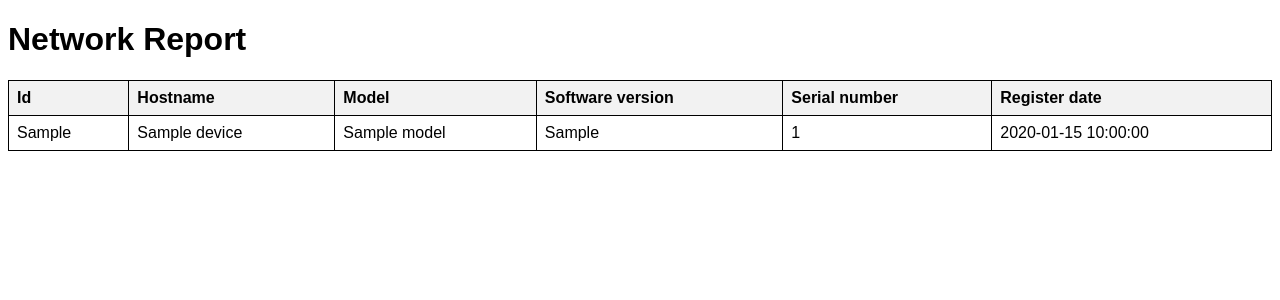
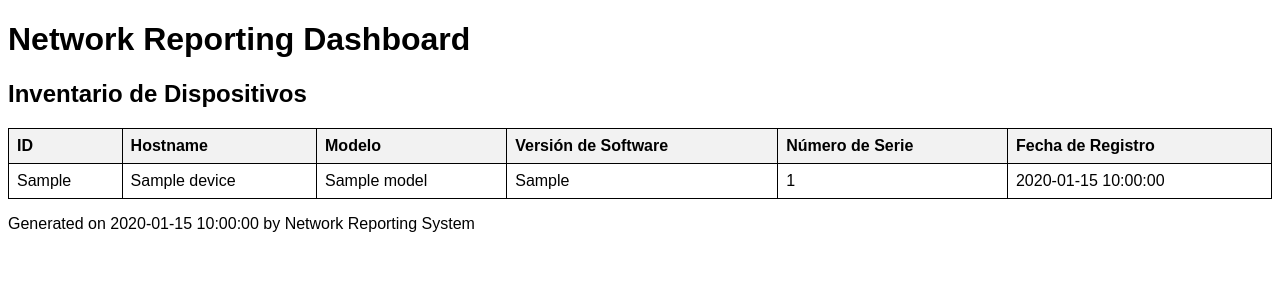
Before and after one commit to georgeif2212/GNS3-CampusLAN, a Flask app: template server/src/templates/inventory.html in a window 1280 px wide. Shown: the top 300 px of the page. Run offline with Flask 3, Linux system fonts and the light colour scheme; the template is opened without the code that fills it: most values are stand-ins (such as "Sample title", 1, 10 or a date in 2020).

Commit message:
second version of report of inventory with nice HTML semantic

```diff
--- a/server/src/templates/inventory.html
+++ b/server/src/templates/inventory.html
@@ -3,21 +3,28 @@
 
 <head>
     <meta charset="UTF-8">
-    <title>Network Report</title>
+    <meta name="viewport" content="width=device-width, initial-scale=1.0">
+    <title>Network Inventory</title>
     <link rel="stylesheet" type="text/css" href="{{ url_for('static', filename='css/inventory.css') }}">
 </head>
 
 <body>
-    <h1>Network Report</h1>
-    <table>
+    <header>
+        <h1 class="main-title">Network Reporting Dashboard</h1>
+    </header>
+
+    <main>
+        <section class="inventory-section">
+            <h2 class="section-title">Inventario de Dispositivos</h2>
+            <table class="inventory-table">
                 <thead>
                     <tr>
-                <th>Id</th>
+                        <th>ID</th>
                         <th>Hostname</th>
-                <th>Model</th>
-                <th>Software version</th>
-                <th>Serial number</th>
-                <th>Register date</th>
+                        <th>Modelo</th>
+                        <th>Versión de Software</th>
+                        <th>Número de Serie</th>
+                        <th>Fecha de Registro</th>
                     </tr>
                 </thead>
                 <tbody>
@@ -33,6 +40,12 @@
                     {% endfor %}
                 </tbody>
             </table>
+        </section>
+    </main>
+
+    <footer>
+        <p>Generated on {{ current_date }} by Network Reporting System</p>
+    </footer>
 </body>
 
 </html>
```
Lines whose indentation alone changed are shown as unchanged.
